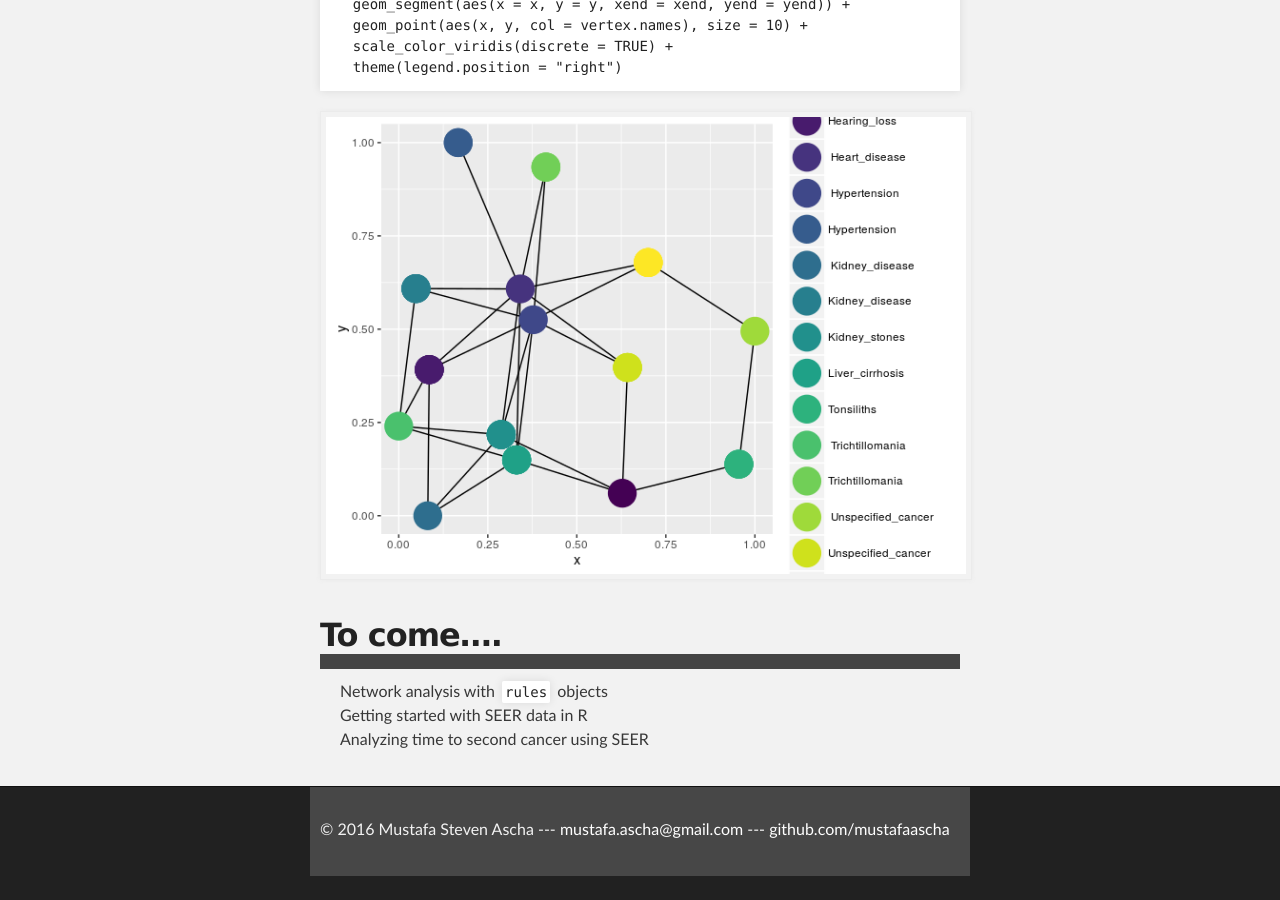
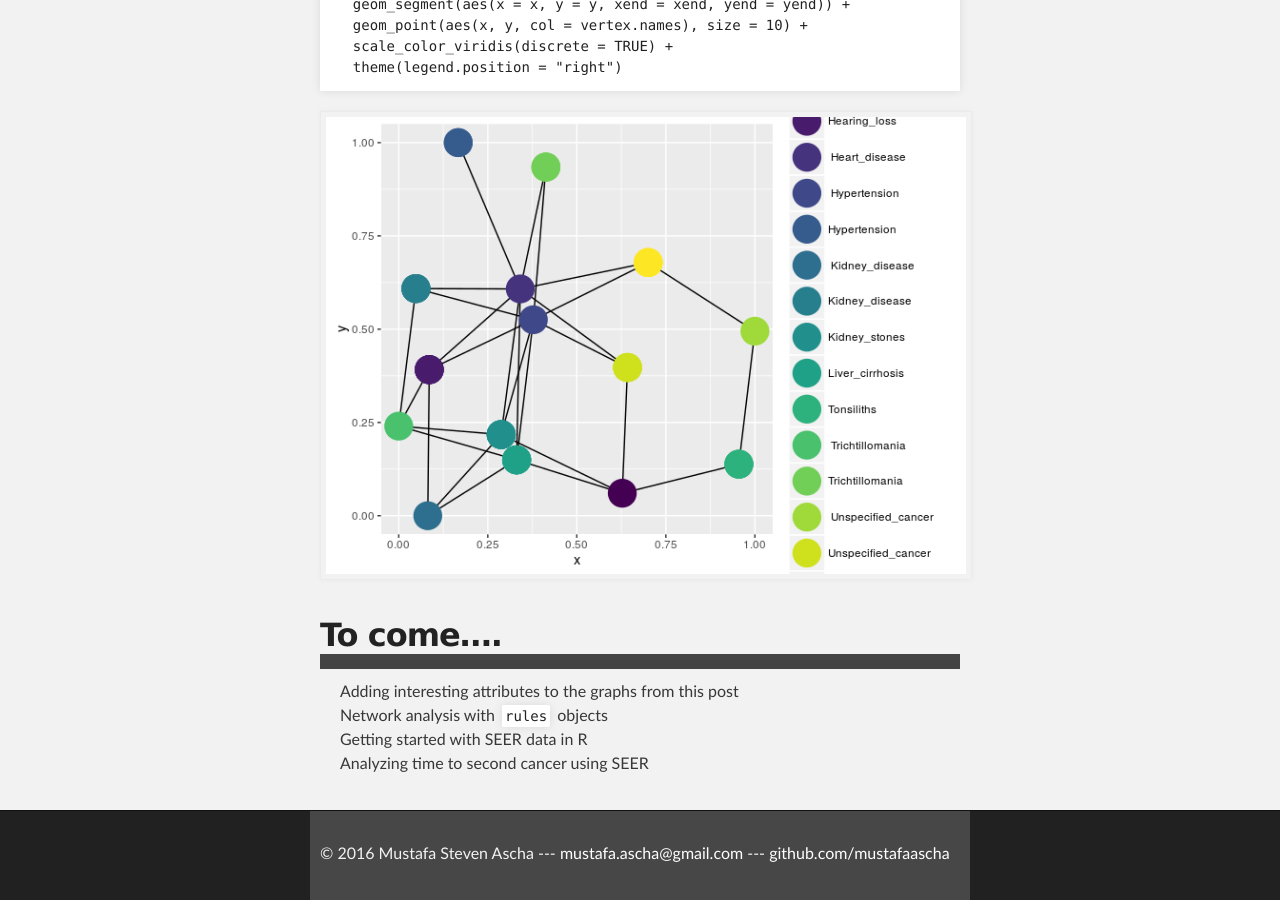
Before and after one commit to mustafaascha/mustafaascha.github.io, a Jekyll site: the page built from _posts/2016-09-29-Transactions_Data.md, in a window 1280 px wide and 900 px high, scrolled down 8908 px. Built offline with Jekyll 4.4.1, drawn with Linux system fonts in a browser that asks for light colours; before the commit the page ends 9784 px from its top, so only the background shows below that.

Commit message:
Update 2016-09-29-Transactions_Data.md

```diff
--- a/_posts/2016-09-29-Transactions_Data.md
+++ b/_posts/2016-09-29-Transactions_Data.md
@@ -362,6 +362,7 @@ We can even use `ggplot2`:
 To come....
 -----------
 
+-   Adding interesting attributes to the graphs from this post
 -   Network analysis with `rules` objects
 -   Getting started with SEER data in R
 -   Analyzing time to second cancer using SEER
```
